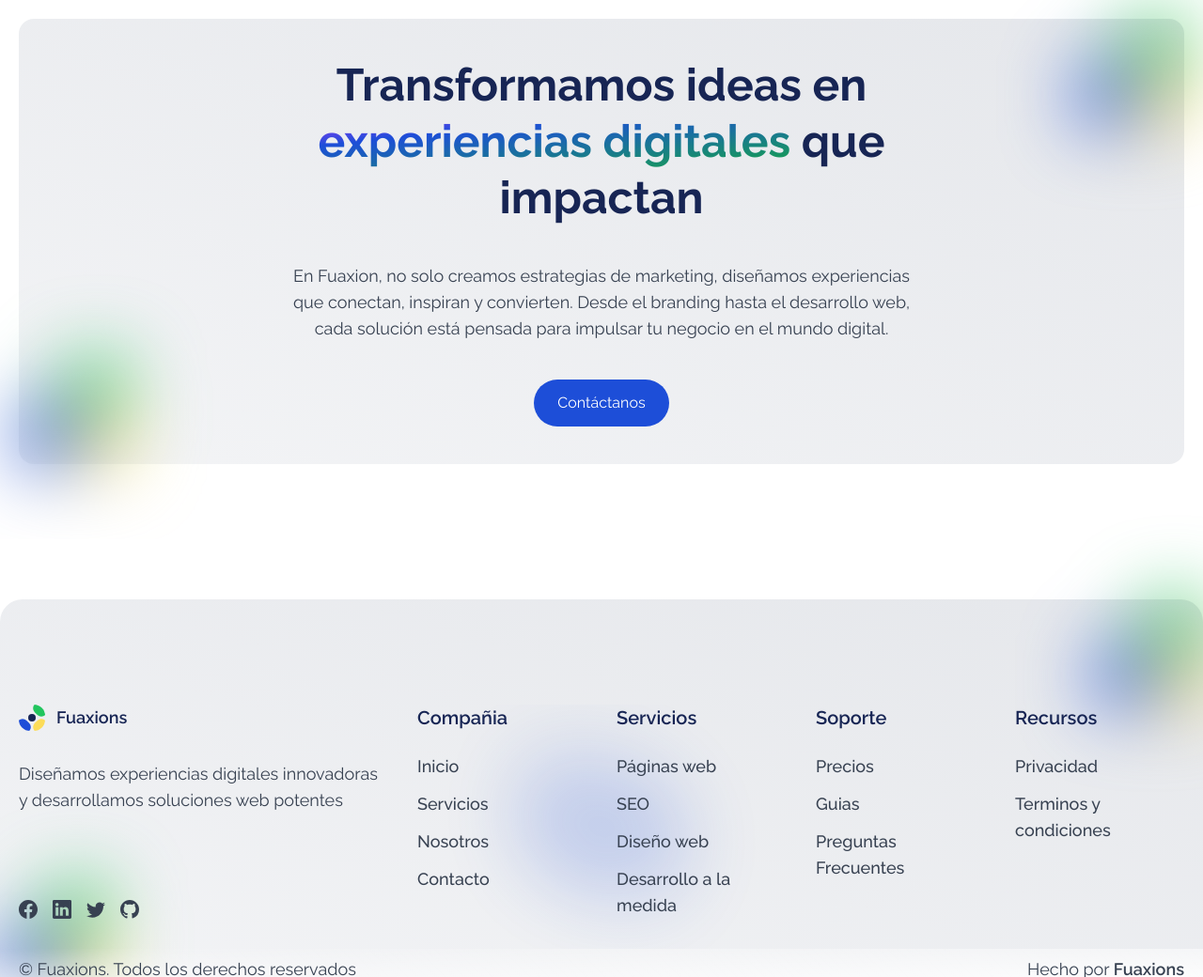
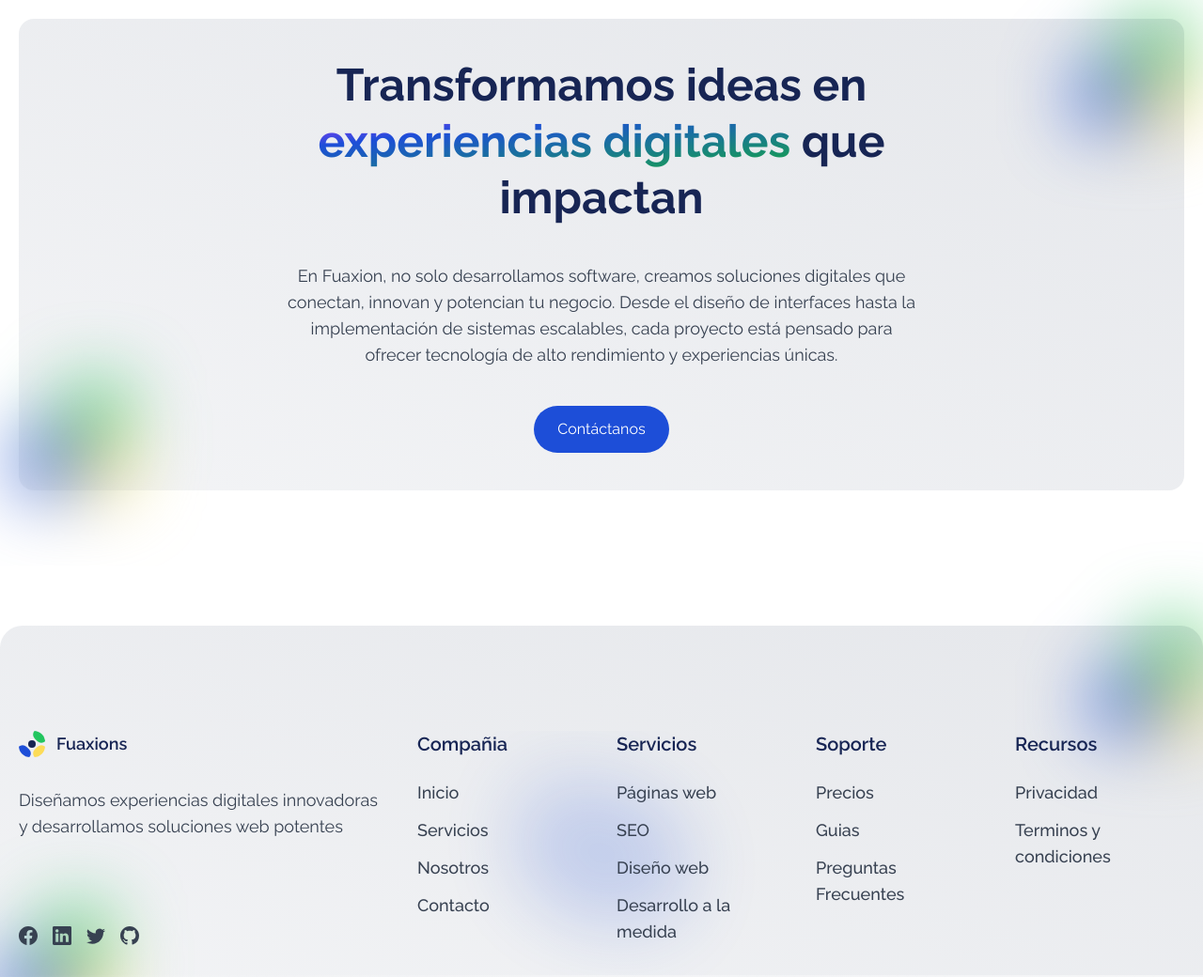
Before and after one commit to Fuaxion-Developers/LandingFuaxions, an Astro site: page / in a window 1280 px wide. Shown: the part 3631-4671 px from the top of the page at 94% size. Built offline with nearby package versions, Linux system fonts and the light colour scheme; Astro itself is replaced by a stand-in of ours.

Commit message:
Update CTA component text to better reflect software development focus

```diff
--- a/src/components/sections/CTA.astro
+++ b/src/components/sections/CTA.astro
@@ -44,7 +44,7 @@ import Paragraph from "../shared/Paragraph.astro";
         Transformamos ideas en <span class="text-transparent bg-clip-text bg-gradient-to-br from-indigo-600 from-20% via-primary via-30% to-green-600"> experiencias digitales</span> que impactan
         </h1>
         <Paragraph className={"pt-10"}>
-          En Fuaxion, no solo creamos estrategias de marketing, diseñamos experiencias que conectan, inspiran y convierten. Desde el branding hasta el desarrollo web, cada solución está pensada para impulsar tu negocio en el mundo digital.
+          En Fuaxion, no solo desarrollamos software, creamos soluciones digitales que conectan, innovan y potencian tu negocio. Desde el diseño de interfaces hasta la implementación de sistemas escalables, cada proyecto está pensado para ofrecer tecnología de alto rendimiento y experiencias únicas.
         </Paragraph>
         <div class="mx-auto max-w-md sm:max-w-xl pt-10">
           <Button variant={"primary"}>
```
